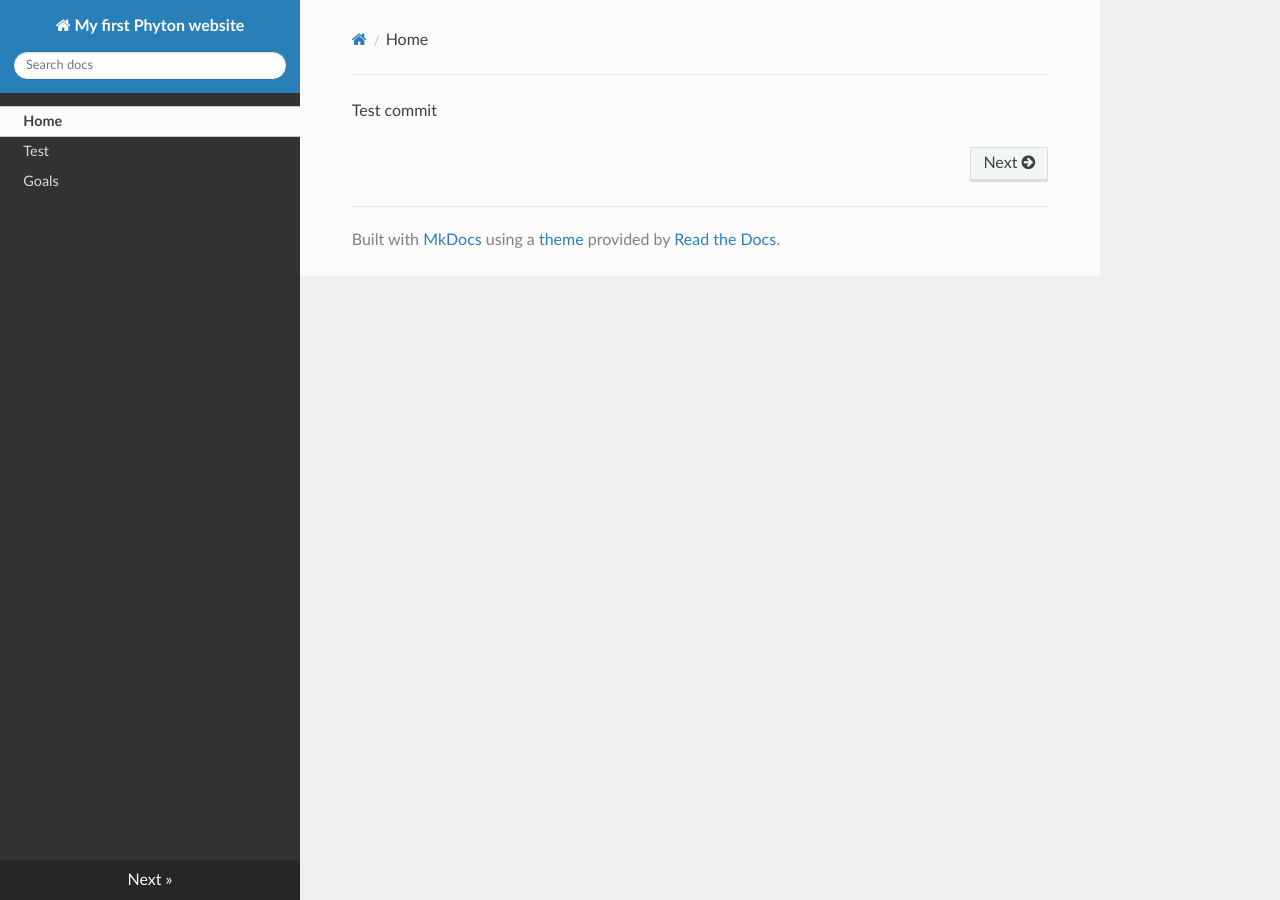
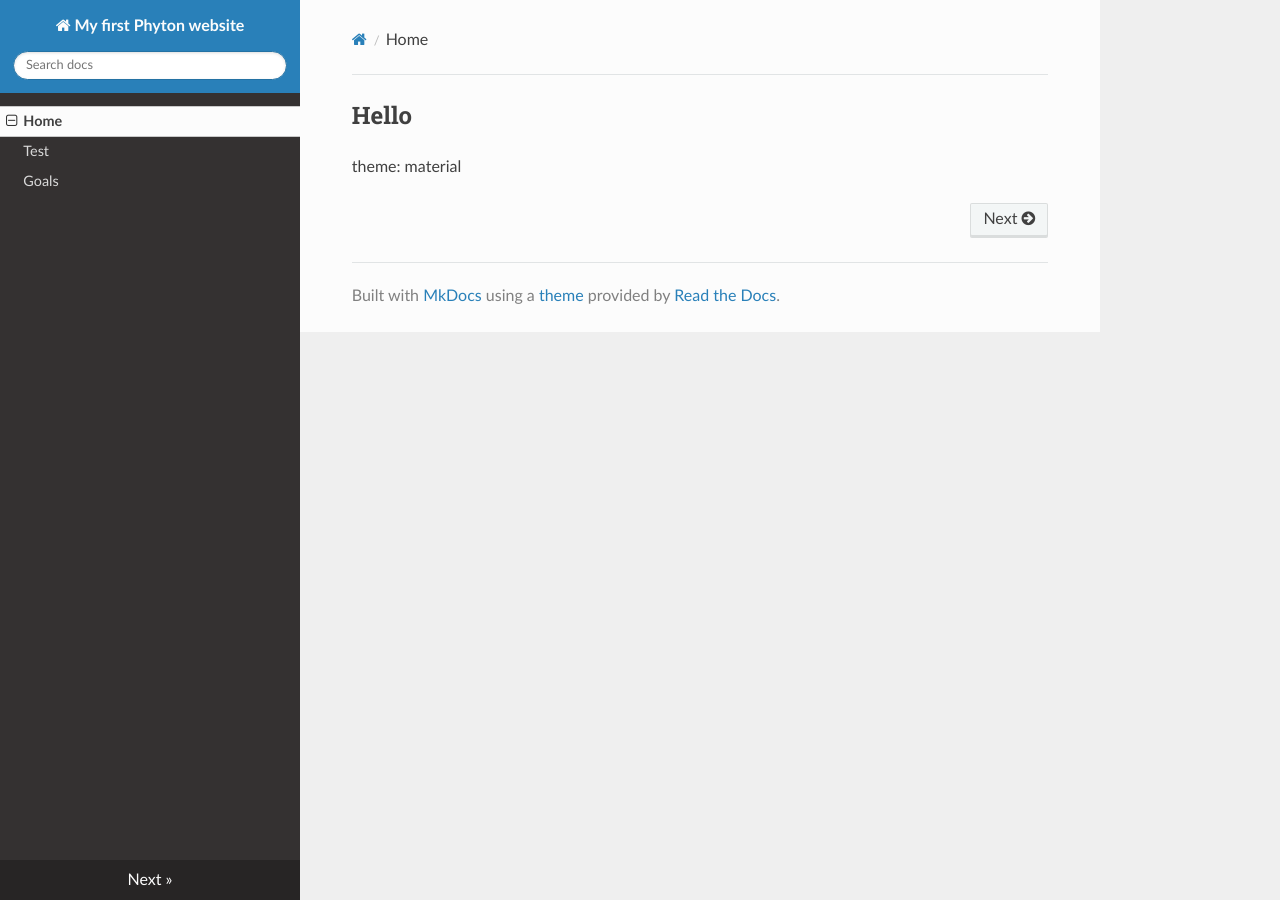
Before and after one commit to milagro2/pythonsite, an MkDocs documentation site: the page built from docs/index.md, in a window 1280 px wide. Built offline with MkDocs 1.6.1, drawn with Linux system fonts in a browser that asks for light colours; nearby versions of some CDN libraries.

Commit message:
Update index.md

```diff
--- a/docs/index.md
+++ b/docs/index.md
@@ -1 +1,2 @@
-Test commit
+##Hello
+theme: material
```
